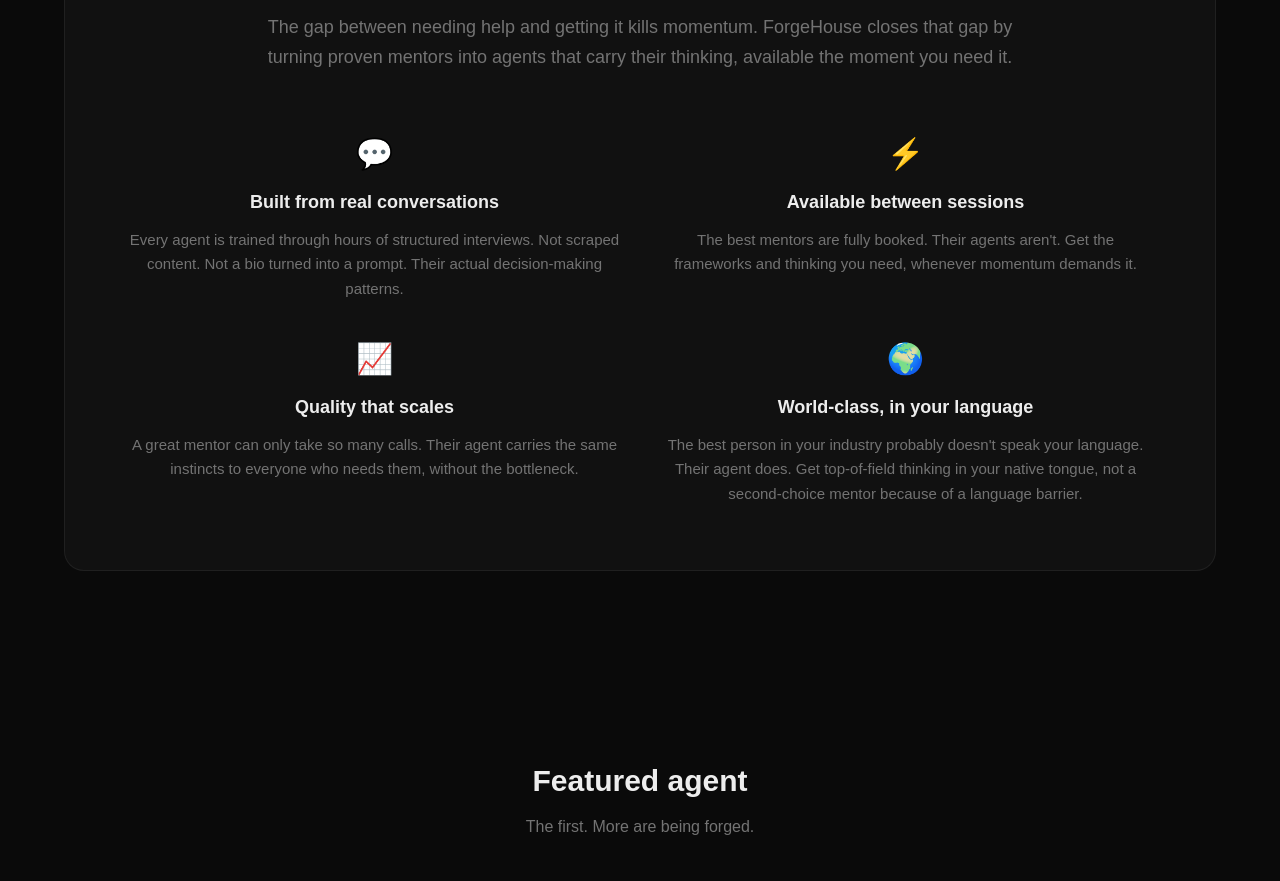
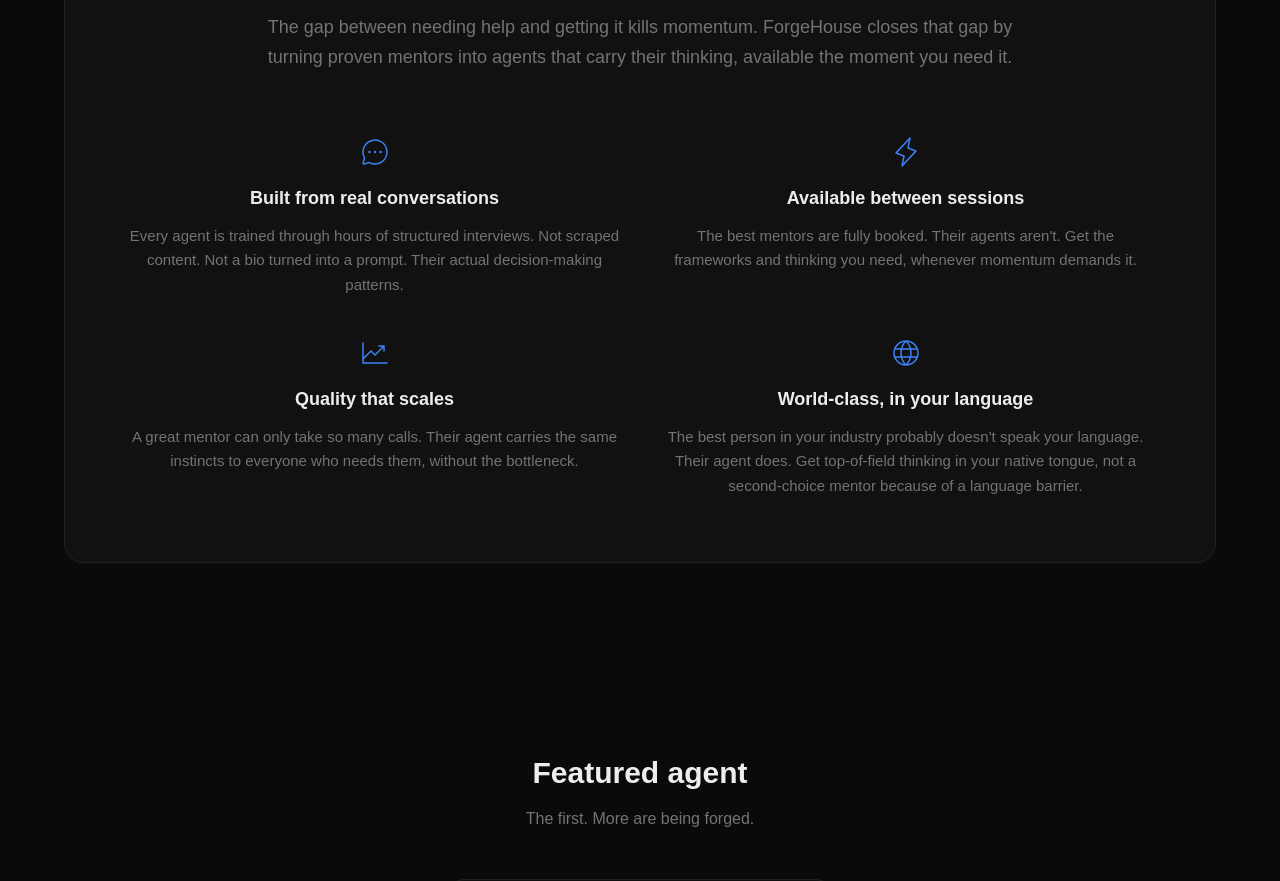
Before and after one commit to Apex-Sudo/forgehouse-site, a Next.js app: page / in a window 1280 px wide. Shown: the part 2060-2941 px from the top of the page. Built offline with nearby package versions, Linux system fonts and the light colour scheme.

Commit message:
design: Phosphor icons (light weight, blue accent) replace emoji in trust section

```diff
--- a/package.json
+++ b/package.json
@@ -9,6 +9,7 @@
   },
   "dependencies": {
     "@anthropic-ai/sdk": "^0.78.0",
+    "@phosphor-icons/react": "^2.1.10",
     "next": "16.1.6",
     "react": "19.2.3",
     "react-dom": "19.2.3",
--- a/src/app/page.tsx
+++ b/src/app/page.tsx
@@ -3,6 +3,7 @@
 import { useState } from "react";
 import AgentCard from "@/components/AgentCard";
 import InlineChat from "@/components/InlineChat";
+import { ChatCircleDots, Lightning, ChartLineUp, Globe } from "@phosphor-icons/react";
 
 const steps = [
   { num: "01", title: "Pick a mentor", desc: "Browse founders and operators who've solved what you're facing. Each one is vetted." },
@@ -11,10 +12,10 @@
 ];
 
 const trustPoints = [
-  { icon: "💬", title: "Built from real conversations", desc: "Every agent is trained through hours of structured interviews. Not scraped content. Not a bio turned into a prompt. Their actual decision-making patterns." },
-  { icon: "⚡", title: "Available between sessions", desc: "The best mentors are fully booked. Their agents aren't. Get the frameworks and thinking you need, whenever momentum demands it." },
-  { icon: "📈", title: "Quality that scales", desc: "A great mentor can only take so many calls. Their agent carries the same instincts to everyone who needs them, without the bottleneck." },
-  { icon: "🌍", title: "World-class, in your language", desc: "The best person in your industry probably doesn't speak your language. Their agent does. Get top-of-field thinking in your native tongue, not a second-choice mentor because of a language barrier." },
+  { icon: ChatCircleDots, title: "Built from real conversations", desc: "Every agent is trained through hours of structured interviews. Not scraped content. Not a bio turned into a prompt. Their actual decision-making patterns." },
+  { icon: Lightning, title: "Available between sessions", desc: "The best mentors are fully booked. Their agents aren't. Get the frameworks and thinking you need, whenever momentum demands it." },
+  { icon: ChartLineUp, title: "Quality that scales", desc: "A great mentor can only take so many calls. Their agent carries the same instincts to everyone who needs them, without the bottleneck." },
+  { icon: Globe, title: "World-class, in your language", desc: "The best person in your industry probably doesn't speak your language. Their agent does. Get top-of-field thinking in your native tongue, not a second-choice mentor because of a language barrier." },
 ];
 
 export default function Home() {
@@ -99,7 +100,7 @@
           <div className="grid md:grid-cols-2 gap-10">
             {trustPoints.map((t) => (
               <div key={t.title} className="text-center">
-                <div className="text-3xl mb-4">{t.icon}</div>
+                <t.icon size={32} weight="light" className="mx-auto mb-4 text-[#3B82F6]" />
                 <h3 className="text-lg font-bold mb-3">{t.title}</h3>
                 <p className="text-muted leading-relaxed text-[15px]">{t.desc}</p>
               </div>
```
Also changed, not shown: 1 other file (tests, documents, lock files or other folders).
